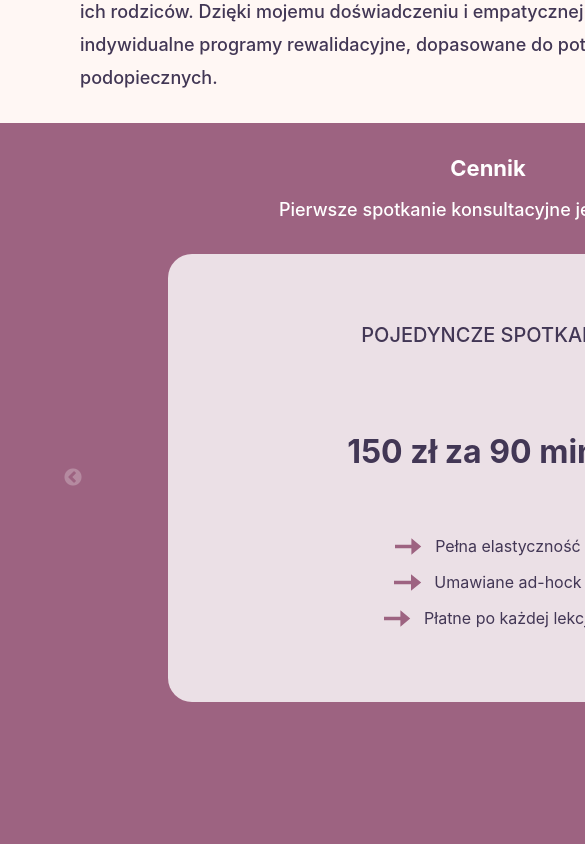
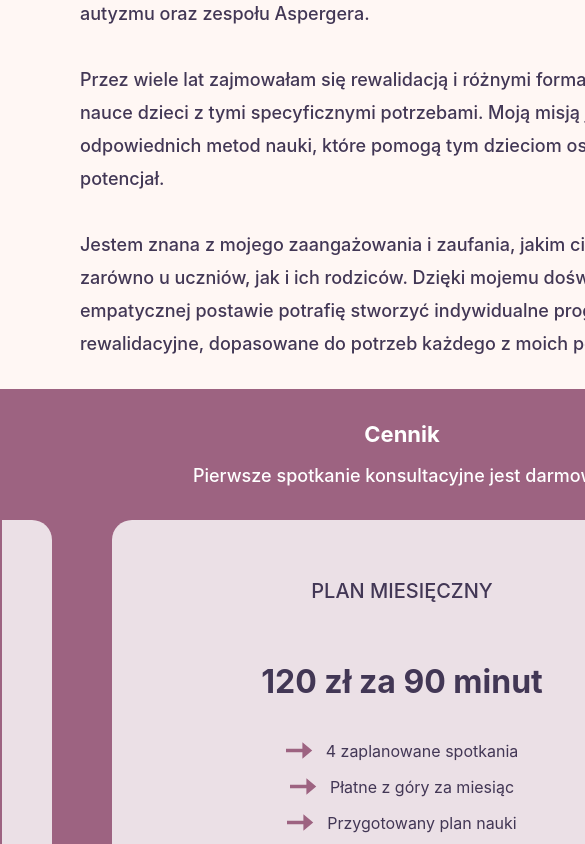
Before and after one commit to AleksandraZosia/mum, a Next.js app: page / in a window 390 px wide. Shown: the part 3400-4244 px from the top of the page, 585 px wide, since content can reach past the window. Built offline with nearby package versions, Linux system fonts and the light colour scheme.

Commit message:
visible parts of left and right slide in carousel

```diff
--- a/components/Swiper.js
+++ b/components/Swiper.js
@@ -13,6 +13,9 @@ export default function SimpleSlider({ plans }) {
     slidesToShow: 1,
     slidesToScroll: 1,
     arrow: false,
+    centerMode: true,
+    initialSlide: 1,
+    centerPadding: "10%",
   };
   return (
     <Slider {...settings}>
--- a/styles/Home.module.css
+++ b/styles/Home.module.css
@@ -186,13 +186,16 @@
   .therapy .talents .header .proccess .about {
     width: 100%;
   }
+  .sixth {
+    padding: 2rem 0;
+  }
   .sixth h3 {
     font-size: 18px;
   }
 
   .swiper {
     display: inherit;
-    margin: 2px 8px;
-    height: 100vh;
+    margin: 2px;
+    height: fit-content;
   }
 }
--- a/styles/Plan.module.css
+++ b/styles/Plan.module.css
@@ -28,10 +28,23 @@
   text-align: left;
   gap: 0.8rem;
 }
-
 @media (max-width: 420px) {
   .plan {
-    width: 100%;
+    margin: 0 30px;
+    display: flex;
+    flex-direction: column;
+    justify-content: space-evenly;
+    gap: 2rem;
+    padding: 2rem 0;
+  }
+  .benefits {
+    align-items: center;
+  }
+}
+
+/* @media (max-width: 420px) {
+  .plan {
+     width: 60%;
     display: flex;
     flex-direction: column;
     gap: 1rem;
@@ -39,8 +52,10 @@
     min-height: 28rem;
     justify-content: space-evenly;
     border-radius: 24px;
+    justify-self: center;
+    margin: 0;
   }
   .benefits {
     align-items: center;
   }
-}
+}  */
--- a/styles/Swiper.module.css
+++ b/styles/Swiper.module.css
@@ -1,4 +1,5 @@
-.card {
-  padding: 0 5rem;
+/* .card {
+  padding: 0;
   height: 100%;
-}
+  width: 60% !important ;
+} */
```
